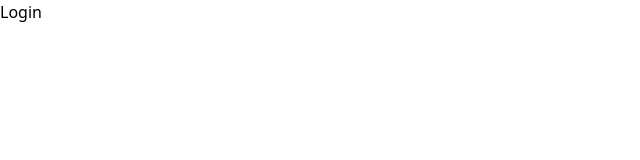
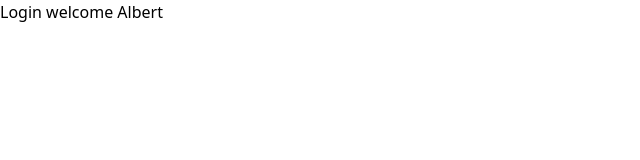
Before and after one commit to skippergoroye/Account-Management-system, a React (Vite) app: page /login in a window 1280 px wide. Shown: the top 160 px of the page, without its empty margins (0-640 px from the left). Built offline with nearby package versions, Linux system fonts and the light colour scheme.

Commit message:
welcome commit

```diff
--- a/src/pages/Login.jsx
+++ b/src/pages/Login.jsx
@@ -2,7 +2,7 @@ import React from 'react'
 
 const Login = () => {
   return (
-    <div>Login</div>
+    <div>Login  welcome Albert</div>
   )
 }
 
```
